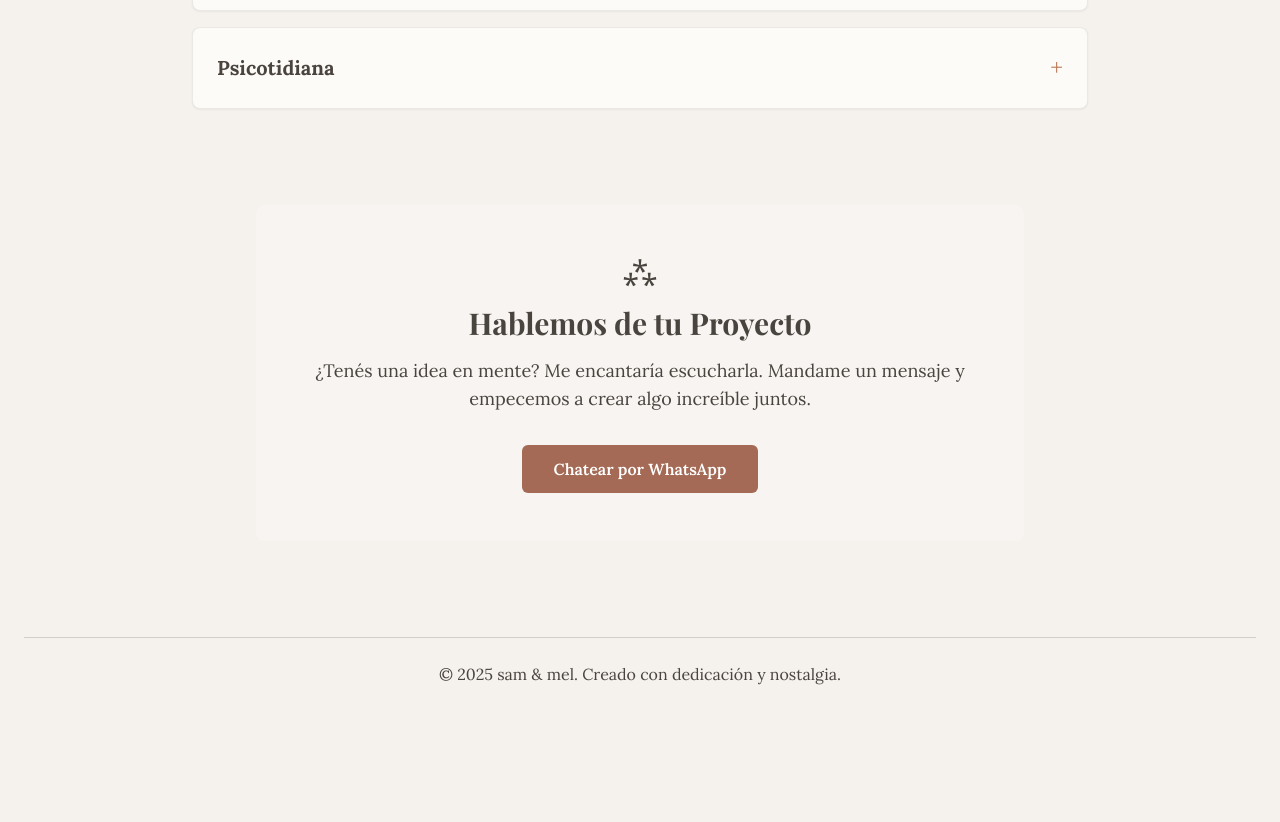
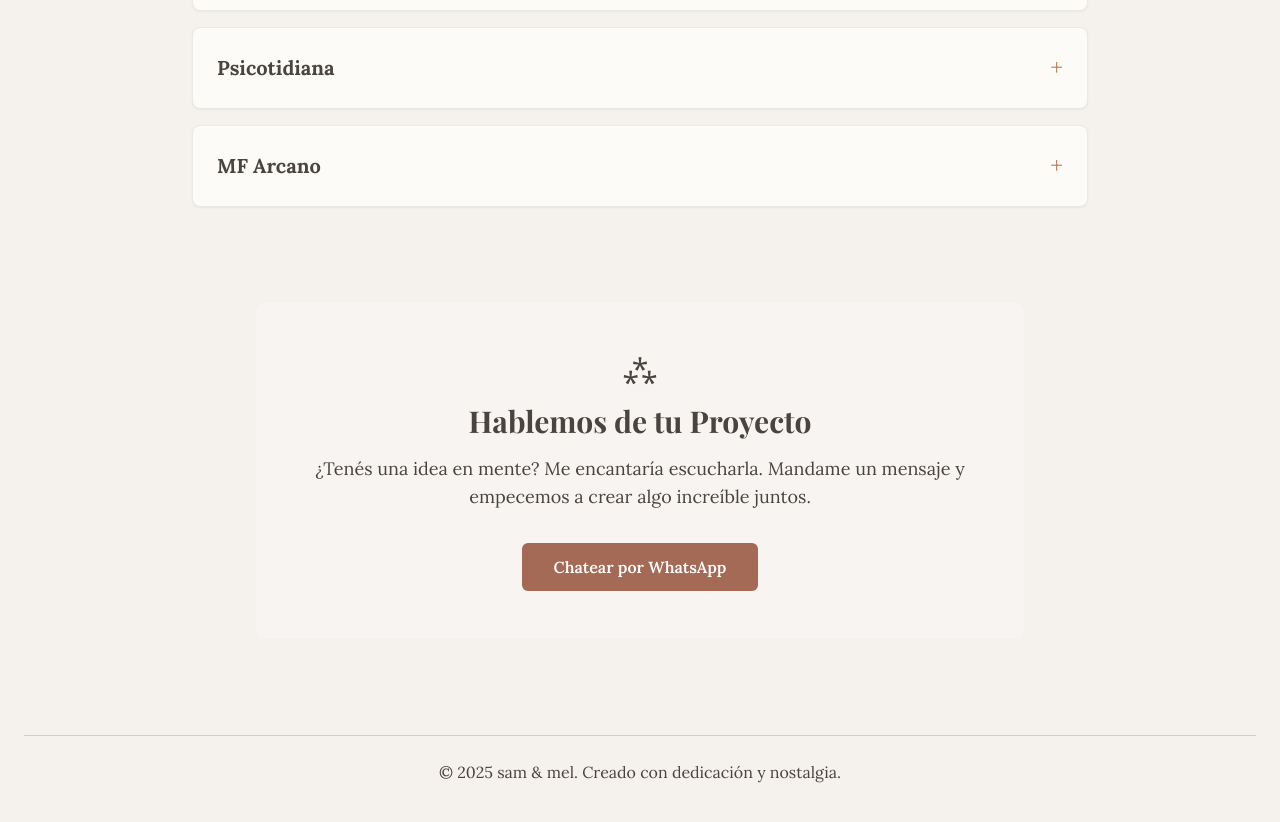
Before and after one commit to pagessktech/sam-mel, a plain HTML site: page index.html in a window 1280 px wide. Shown: the part 1216-2038 px from the top of the page. Before the commit the page ends 1958 px from the top, so only its background shows below. Drawn offline with nearby package versions, Linux system fonts and the light colour scheme; a web font is replaced by a local one.

Commit message:
Update index.html

```diff
--- a/index.html
+++ b/index.html
@@ -187,6 +187,12 @@
                     fullDescription: "Desarrollo de un portal web para Psicotidiana, un equipo de psicólogas. El sitio fue concebido para ser un espacio acogedor y profesional, presentando al equipo y sus especialidades. Se implementó una arquitectura clara para facilitar el acceso a la información y promover el contacto de nuevos pacientes, consolidando su identidad digital como equipo.",
                     liveUrl: "https://www.psicotidiana.com.ar/"
                 },
+                {
+                    title: "Sitio Web para Numeróloga y Tarotista",
+                    author: "MF Arcano",
+                    fullDescription: "Creación de un espacio web místico y profesional para MF Arcano, dedicado a la numerología y el tarot. El diseño busca transmitir la esencia esotérica de sus servicios, ofreciendo a los visitantes una experiencia inmersiva y clara para explorar sus lecturas y contactarla. La plataforma se optimizó para ser un canal directo y confiable para sus consultantes.",
+                    liveUrl: "https://www.mfarcano.com.ar/"
+                },
             ];
 
             const portfolioAccordion = document.getElementById('portfolio-accordion');
```
